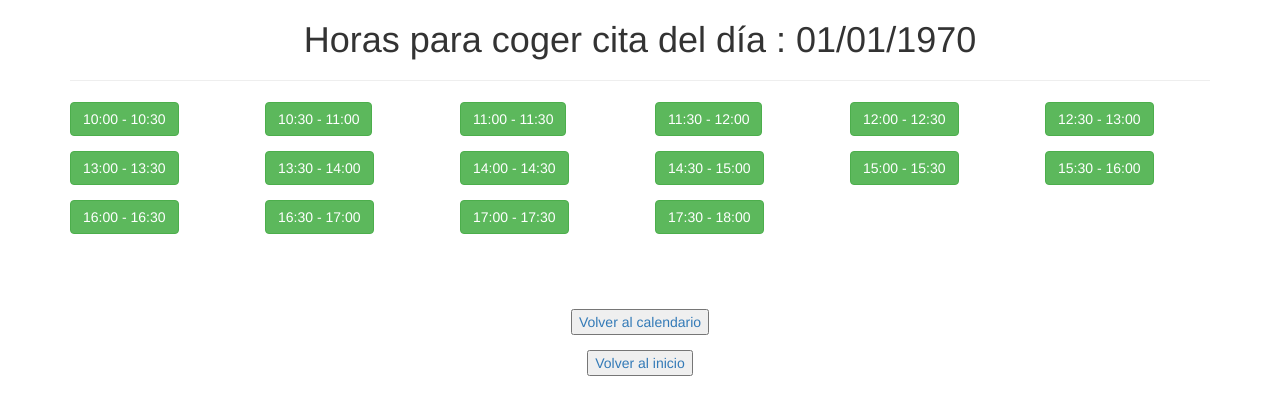
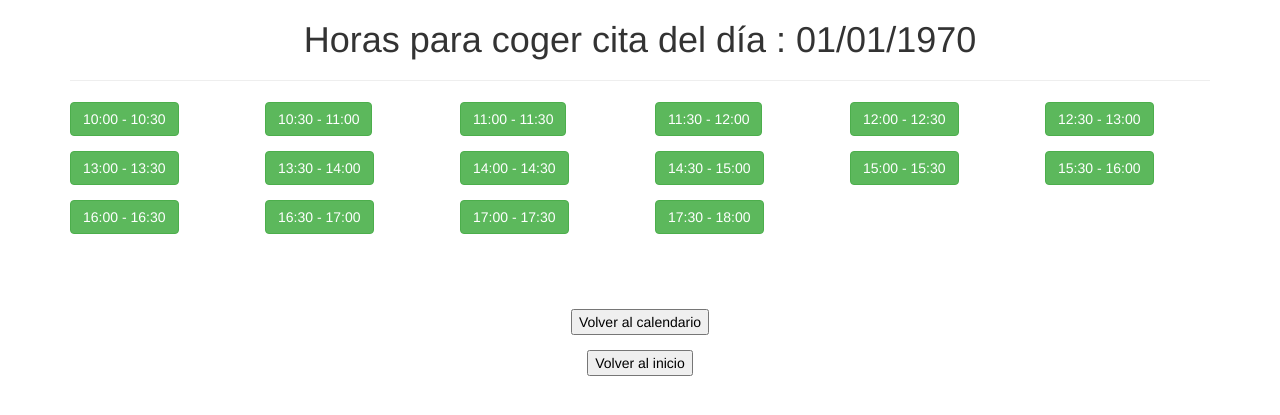
Before and after one commit to getAlexRibeiro/TFG_PELU, a PHP site: page /calendario/book.php in a window 1280 px wide. Shown: the top 415 px of the page. Run offline with PHP 8.4, Linux system fonts and the light colour scheme; a user stored in the database is signed in; data comes from the database, SQL or seed files in the repository; data that the repository does not hold is empty.

Commit message:
colorines

```diff
--- a/calendario/book.php
+++ b/calendario/book.php
@@ -173,10 +173,10 @@ function timeslots($duration,$cleanup,$start,$end){
     </div>
     <br><br><br>
     <div class="form-group">
-        <center><button><a href="index.php">Volver al calendario</a></button></center>
+        <center><button><a style="color: #000; text-decoration: none;" href="index.php">Volver al calendario</a></button></center>
     </div>
     <div class="form-group">
-        <center><button><a href="../index.php">Volver al inicio</a></button></center>
+        <center><button><a style="color: #000; text-decoration: none;" href="../index.php">Volver al inicio</a></button></center>
     </div>
 
 
--- a/calendario/index.php
+++ b/calendario/index.php
@@ -320,7 +320,7 @@ function checkSlots($con,$date){
 
 
     <div class="form-group">
-        <center><button><a href="../index.php">Volver al inicio</a></button></center>
+        <center><button><a style="color: #000; text-decoration: none;" href="../index.php">Volver al inicio</a></button></center>
     </div>
 
     <FORM method="POST">
```
